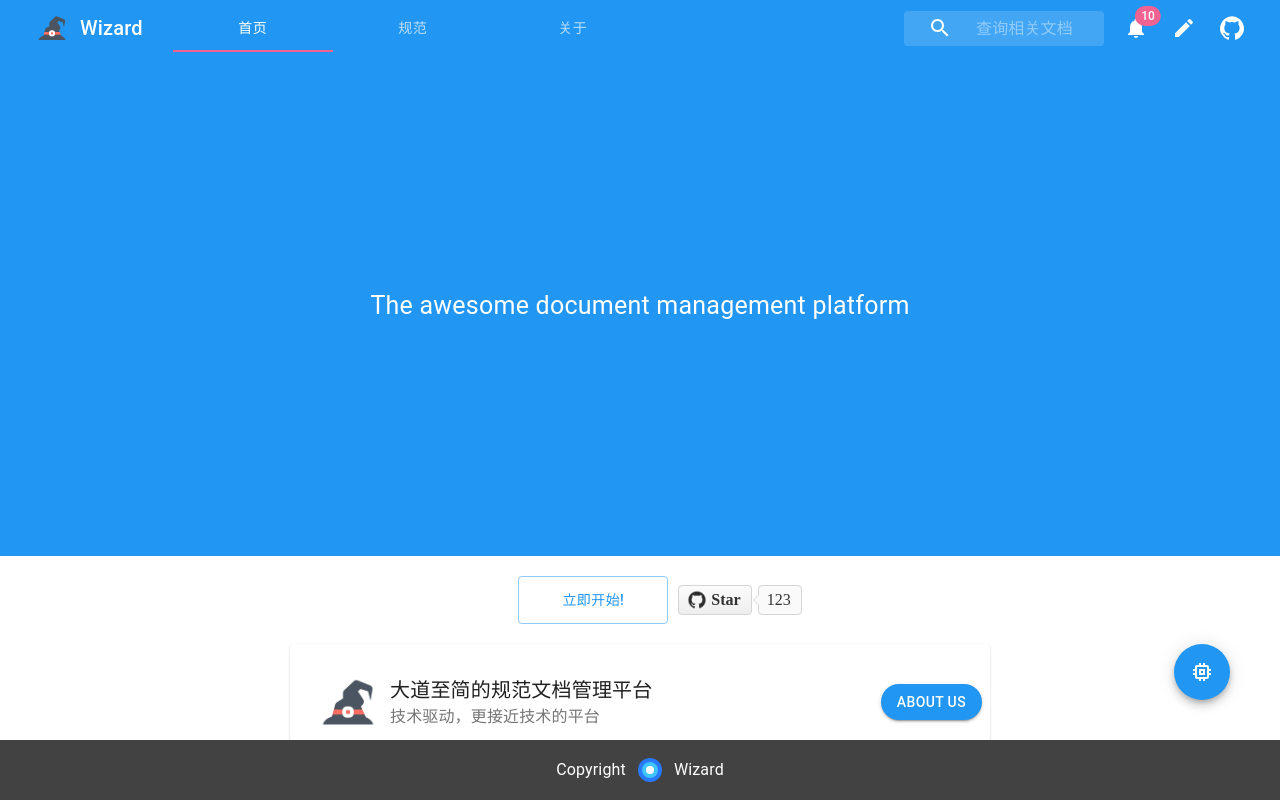
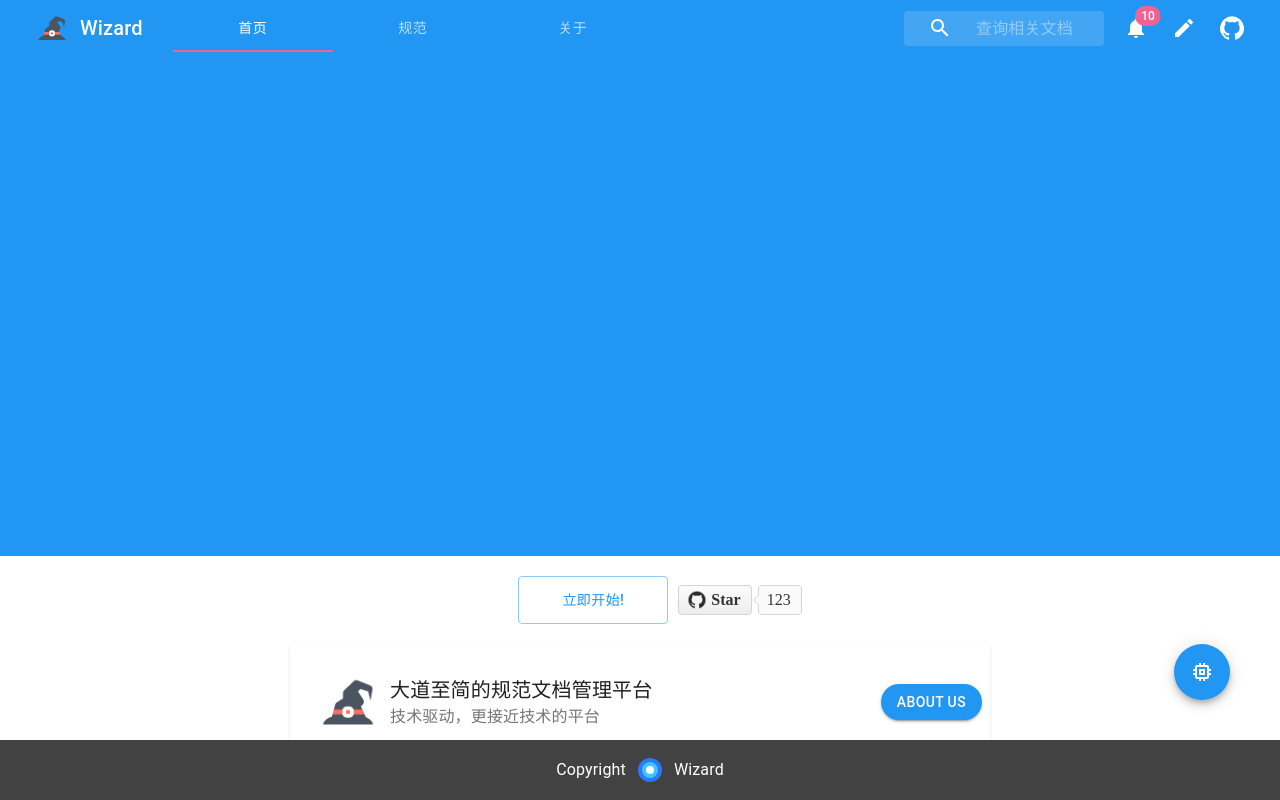
Before and after one commit to wizardoc/wizard, a React (Create React App) app in the folder client/: page /home in a window 1280 px wide. Shown: the top 800 px of the page. Built offline with nearby package versions, Linux system fonts and the light colour scheme; what react-ts-di would draw is missing.

Commit message:
[Feat] disable text of started

```diff
--- a/client/src/app/components/main/started.tsx
+++ b/client/src/app/components/main/started.tsx
@@ -1,6 +1,6 @@
-import {Typography} from '@material-ui/core';
+// import {Typography} from '@material-ui/core';
 import {ButtonProps} from '@material-ui/core/Button';
-import {TypographyProps} from '@material-ui/core/Typography';
+// import {TypographyProps} from '@material-ui/core/Typography';
 import React, {Component, ComponentType, ReactNode} from 'react';
 import {RouteComponentProps, withRouter} from 'react-router-dom';
 import {Inject} from 'react-ts-di';
@@ -38,12 +38,12 @@ const GetStartedWrapper = styled.div`
   align-items: center;
 `;
 
-const CenterText = styled(Typography)`
-  display: flex;
-  align-items: center;
-  font-size: 25px !important;
-  color: white;
-` as ComponentType<TypographyProps>;
+// const CenterText = styled(Typography)`
+//   display: flex;
+//   align-items: center;
+//   font-size: 25px !important;
+//   color: white;
+// ` as ComponentType<TypographyProps>;
 
 interface StartedProps extends RouteComponentProps {}
 
@@ -69,7 +69,7 @@ class TStarted extends Component<StartedProps> {
     return (
       <Wrapper>
         <StartPanel>
-          <CenterText>The awesome document management platform</CenterText>
+          {/* <CenterText>The awesome document management platform</CenterText> */}
         </StartPanel>
         <GetStartedWrapper>
           <GetStarted
```
